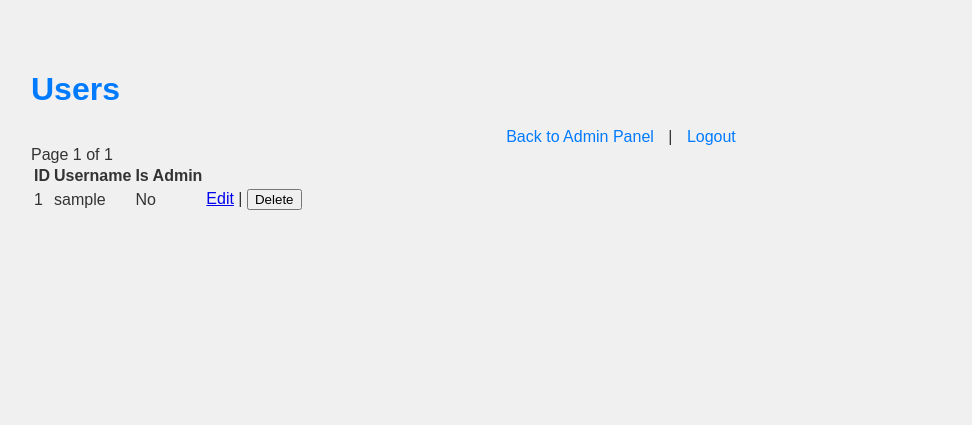
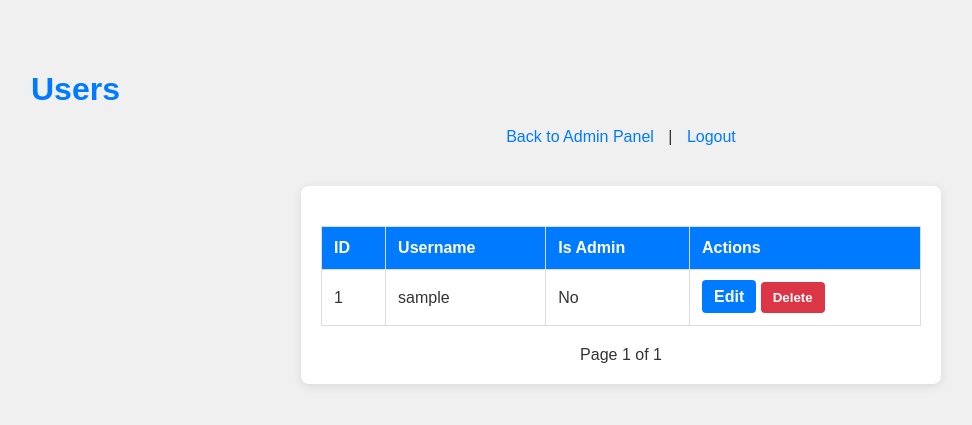
Before and after one commit to yerco/eventwired, a Python web app: template demo_app/templates/admin/admin_users.html in a window 1280 px wide. Shown: the top 425 px of the page, without its empty margins (19-991 px from the left). Run offline with Jinja, Linux system fonts and the light colour scheme; the template is opened without the code that fills it: most values are stand-ins (such as "Sample title", 1, 10 or a date in 2020).

Commit message:
Styling a bit

```diff
--- a/demo_app/static/css/style.css
+++ b/demo_app/static/css/style.css
@@ -259,3 +259,33 @@ a.btn-secondary:hover {
 .delete-btn:hover {
     background-color: #c82333;
 }
+
+.user-table {
+    width: 100%;
+    border-collapse: collapse;
+    margin-top: 20px;
+}
+
+.user-table th, .user-table td {
+    border: 1px solid #ddd;
+    padding: 12px;
+    text-align: left;
+}
+
+.user-table th {
+    background-color: #007bff;
+    color: white;
+}
+
+.user-table tr:nth-child(even) {
+    background-color: #f9f9f9;
+}
+
+.user-table tr:hover {
+    background-color: #f1f1f1;
+}
+
+.pagination {
+    margin-top: 20px;
+    text-align: center;
+}
--- a/demo_app/templates/admin/admin_users.html
+++ b/demo_app/templates/admin/admin_users.html
@@ -6,16 +6,20 @@
 </head>
 <body>
 <h1>Users</h1>
+
 <div class="navigation-links">
     <a href="/admin">Back to Admin Panel</a> |
     <a href="/logout">Logout</a>
 </div>
-<table>
+
+<div class="main-content">
+    <table class="user-table">
         <thead>
         <tr>
             <th>ID</th>
             <th>Username</th>
             <th>Is Admin</th>
+            <th>Actions</th>
         </tr>
         </thead>
         <tbody>
@@ -25,24 +29,26 @@
             <td>{{ user.username }}</td>
             <td>{{ 'Yes' if user.is_admin else 'No' }}</td>
             <td>
-            <a href="/admin/users/{{ user.id }}/edit">Edit</a> |
-            <form action="/admin/users/{{ user.id }}/delete" method="post" style="display:inline;">
+                <a class="btn edit-btn" href="/admin/users/{{ user.id }}/edit">Edit</a>
+                <form class="inline-form" action="/admin/users/{{ user.id }}/delete" method="post" style="display:inline;">
                     <input type="hidden" name="csrf_token" value="{{ csrf_token }}">
-                <button type="submit" onclick="return confirm('Delete user {{ user.username }}?')">Delete</button>
+                    <button class="btn delete-btn" type="submit" onclick="return confirm('Delete user {{ user.username }}?')">Delete</button>
                 </form>
             </td>
         </tr>
         {% endfor %}
         </tbody>
+    </table>
+
     <div class="pagination">
         {% if page > 1 %}
-        <a href="?page={{ page - 1 }}">Previous</a>
+        <a href="?page={{ page - 1 }}" class="btn btn-secondary">Previous</a>
         {% endif %}
         <span>Page {{ page }} of {{ total_pages }}</span>
         {% if page < total_pages %}
-        <a href="?page={{ page + 1 }}">Next</a>
+        <a href="?page={{ page + 1 }}" class="btn btn-secondary">Next</a>
         {% endif %}
     </div>
-</table>
+</div>
 </body>
 </html>
```
Also changed, not shown: demo_app/templates/admin/admin_edit_user.html (+19 -13 lines). Lines whose indentation alone changed are shown as unchanged.
